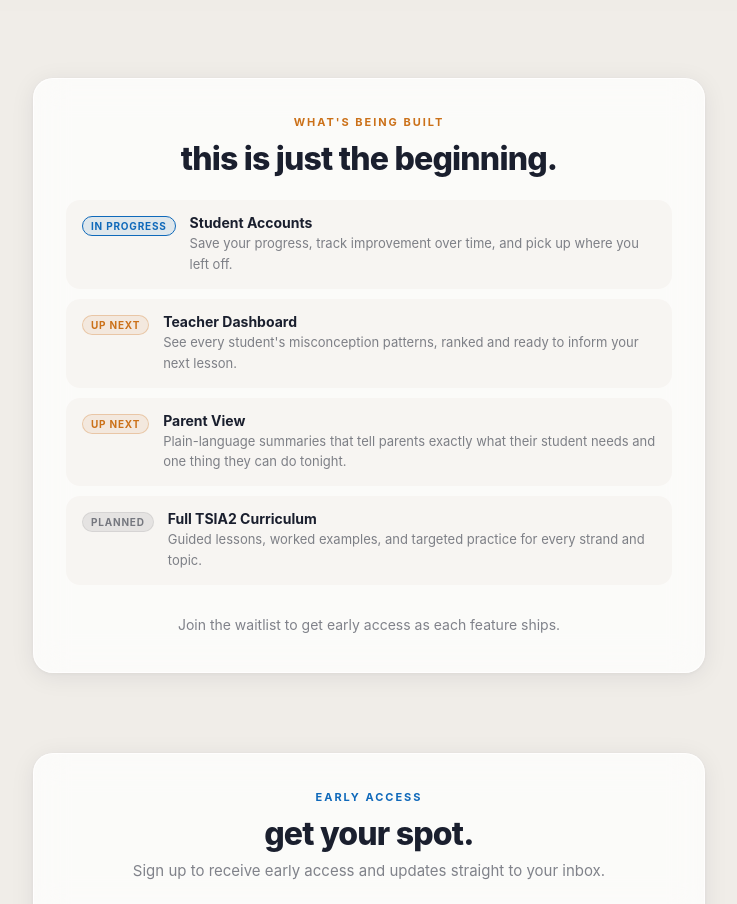
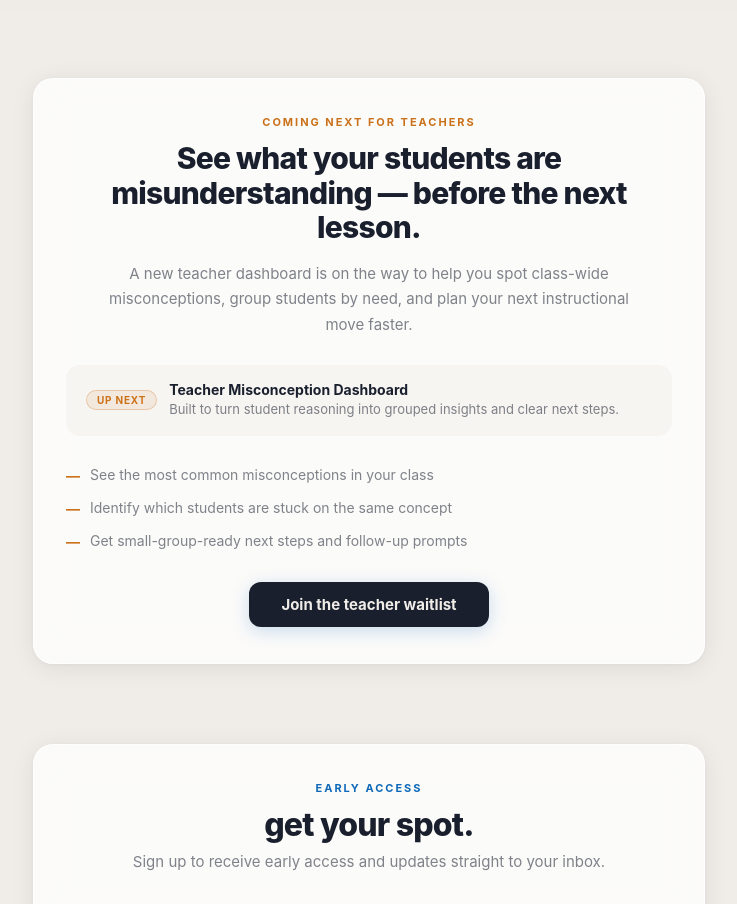
Before and after one commit to jd-oviedo/unpackmath-home, a Next.js app: page / in a window 1280 px wide. Shown: the part 1478-2382 px from the top of the page, without its empty margins (271-1008 px from the left). Built offline with nearby package versions, Linux system fonts and the light colour scheme; a web font is replaced by a local one.

Commit message:
feat: replace roadmap box with teacher dashboard teaser

```diff
--- a/app/page.tsx
+++ b/app/page.tsx
@@ -153,33 +153,57 @@ export default function Home() {
         </section>
 
         <DemoSection />
-        {/* MORE TO COME */}
+        {/* TEACHER DASHBOARD TEASER */}
         <section style={{ maxWidth: "720px", margin: "0 auto", padding: "0 24px 80px" }}>
           <div className="um-glass-card--strong" style={{ borderRadius: "20px", padding: "36px 32px" }}>
-            <p style={{ fontSize: "11px", fontWeight: 700, letterSpacing: "0.18em", textTransform: "uppercase", color: "var(--ec-orange)", marginBottom: "12px", textAlign: "center" }}>what's being built</p>
-            <h2 style={{ fontSize: "clamp(24px, 3vw, 32px)", fontWeight: 800, color: "var(--ec-ink)", letterSpacing: "-0.025em", lineHeight: 1.1, marginBottom: "24px", textAlign: "center" }}>this is just the beginning.</h2>
-            <div style={{ display: "flex", flexDirection: "column", gap: "10px", marginBottom: "28px" }}>
+
+            {/* Eyebrow */}
+            <p style={{ fontSize: "11px", fontWeight: 700, letterSpacing: "0.18em", textTransform: "uppercase", color: "var(--ec-orange)", marginBottom: "12px", textAlign: "center" }}>coming next for teachers</p>
+
+            {/* Headline */}
+            <h2 style={{ fontSize: "clamp(22px, 3vw, 30px)", fontWeight: 800, color: "var(--ec-ink)", letterSpacing: "-0.025em", lineHeight: 1.15, marginBottom: "16px", textAlign: "center" }}>
+              See what your students are misunderstanding — before the next lesson.
+            </h2>
+
+            {/* Body */}
+            <p style={{ fontSize: "15px", color: "var(--ec-ink-muted)", lineHeight: 1.7, textAlign: "center", marginBottom: "28px", maxWidth: "520px", margin: "0 auto 28px" }}>
+              A new teacher dashboard is on the way to help you spot class-wide misconceptions, group students by need, and plan your next instructional move faster.
+            </p>
+
+            {/* Feature pill */}
+            <div style={{ display: "flex", alignItems: "center", gap: "12px", background: "var(--ec-surface2)", borderRadius: "14px", padding: "16px 20px", marginBottom: "28px" }}>
+              <div style={{ flexShrink: 0, fontSize: "10px", fontWeight: 700, letterSpacing: "0.08em", textTransform: "uppercase", padding: "3px 10px", borderRadius: "999px", background: "var(--ec-orange-bg)", color: "var(--ec-orange)", border: "1px solid var(--ec-orange-border)", whiteSpace: "nowrap" }}>
+                up next
+              </div>
+              <div>
+                <p style={{ fontSize: "14px", fontWeight: 700, color: "var(--ec-ink)", margin: "0 0 2px" }}>Teacher Misconception Dashboard</p>
+                <p style={{ fontSize: "13px", color: "var(--ec-ink-muted)", lineHeight: 1.5, margin: 0 }}>Built to turn student reasoning into grouped insights and clear next steps.</p>
+              </div>
+            </div>
+
+            {/* Bullets */}
+            <ul style={{ listStyle: "none", padding: 0, margin: "0 0 28px", display: "flex", flexDirection: "column", gap: "10px" }}>
               {[
-                { label: "Student Accounts", desc: "Save your progress, track improvement over time, and pick up where you left off.", status: "building" },
-                { label: "Teacher Dashboard", desc: "See every student's misconception patterns, ranked and ready to inform your next lesson.", status: "next" },
-                { label: "Parent View", desc: "Plain-language summaries that tell parents exactly what their student needs and one thing they can do tonight.", status: "next" },
-                { label: "Full TSIA2 Curriculum", desc: "Guided lessons, worked examples, and targeted practice for every strand and topic.", status: "planned" },
-              ].map(({ label, desc, status }) => (
-                <div key={label} style={{ display: "flex", gap: "14px", alignItems: "flex-start", background: "var(--ec-surface2)", borderRadius: "14px", padding: "14px 16px" }}>
-                  <div style={{ flexShrink: 0, fontSize: "10px", fontWeight: 700, letterSpacing: "0.08em", textTransform: "uppercase", padding: "3px 8px", borderRadius: "999px", marginTop: "2px", background: status === "building" ? "var(--ec-accent-soft)" : status === "next" ? "var(--ec-orange-bg)" : "var(--ec-line)", color: status === "building" ? "var(--ec-accent)" : status === "next" ? "var(--ec-orange)" : "var(--ec-ink-muted)", border: `1px solid ${status === "building" ? "var(--ec-accent)" : status === "next" ? "var(--ec-orange-border)" : "var(--ec-line)"}` }}>
-                    {status === "building" ? "in progress" : status === "next" ? "up next" : "planned"}
-                  </div>
-                  <div>
-                    <p style={{ fontSize: "14px", fontWeight: 700, color: "var(--ec-ink)", marginBottom: "2px" }}>{label}</p>
-                    <p style={{ fontSize: "13px", color: "var(--ec-ink-muted)", lineHeight: 1.6, margin: 0 }}>{desc}</p>
-                  </div>
-                </div>
+                "See the most common misconceptions in your class",
+                "Identify which students are stuck on the same concept",
+                "Get small-group-ready next steps and follow-up prompts",
+              ].map((item) => (
+                <li key={item} style={{ display: "flex", alignItems: "flex-start", gap: "10px", fontSize: "14px", color: "var(--ec-ink-muted)", lineHeight: 1.6 }}>
+                  <span style={{ color: "var(--ec-orange)", fontWeight: 700, flexShrink: 0, marginTop: "1px" }}>—</span>
+                  {item}
+                </li>
               ))}
+            </ul>
+
+            {/* CTA */}
+            <div style={{ textAlign: "center" }}>
+              <a href="#waitlist" style={{ display: "inline-block", padding: "13px 32px", background: "var(--ec-btn-bg)", color: "var(--ec-btn-text)", borderRadius: "12px", fontWeight: 700, fontSize: "15px", textDecoration: "none", boxShadow: "var(--ec-shadow-btn)" }}>
+                Join the teacher waitlist
+              </a>
             </div>
-            <p style={{ fontSize: "14px", color: "var(--ec-ink-muted)", lineHeight: 1.65, textAlign: "center" }}>Join the waitlist to get early access as each feature ships.</p>
+
           </div>
         </section>
-
         {/* WAITLIST */}
         <section id="waitlist" style={{ maxWidth: "720px", margin: "0 auto", padding: "0 24px 80px" }}>
           <div className="um-glass-card--strong" style={{ borderRadius: "20px", padding: "36px 32px" }}>
```
